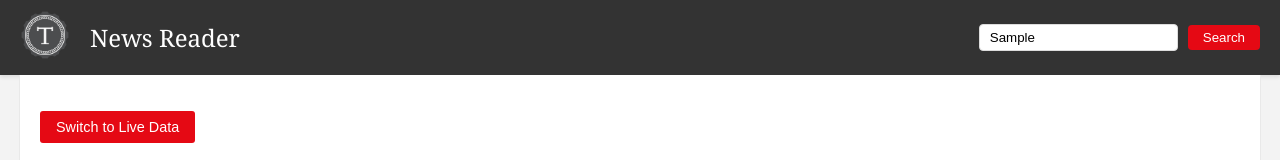
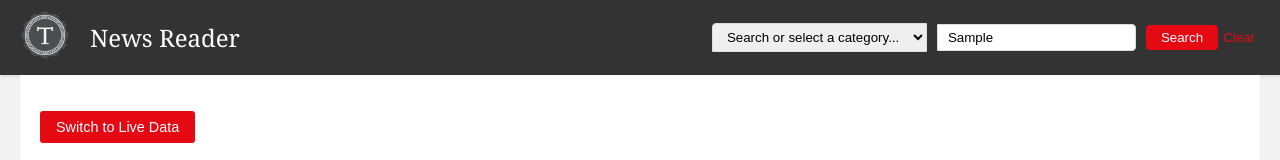
Before and after one commit to Sulton88Mehron90/news-reader, a React (Create React App) app: page / in a window 1280 px wide. Both pictures are taken after typing "Sample" into the empty fields and a click on the button "Search". Shown: the top 160 px of the page. Built offline with nearby package versions, Linux system fonts and the light colour scheme.

Commit message:
feature: Add search handeleing functionality

```diff
--- a/src/Components/App/App.tsx
+++ b/src/Components/App/App.tsx
@@ -9,26 +9,32 @@ import '../App/App.css';
 function App() {
   const [useMockData, setUseMockData] = useState(true);
   const [articles, setArticles] = useState([]);
+  const [selectedCategory, setSelectedCategory] = useState('All');
 
   useEffect(() => {
-    fetchNews("bitcoin", 1, useMockData)
+    fetchArticles(selectedCategory, "");
+  }, [useMockData, selectedCategory]);
+
+  const fetchArticles = (category: string, searchTerm: string = "") => {
+    const query = category === 'All' ? searchTerm : `${category} ${searchTerm}`.trim();
+    fetchNews(query, 1, useMockData)
         .then((data) => {
             setArticles(data.articles);
         })
         .catch((error) => {
             console.error("Error fetching articles:", error);
         });
-  }, [useMockData]);
+  };
 
   const handleSearch = (term: string) => {
     console.log("Using mock data:", useMockData);
-    // You can add logic to search articles based on the term here
     console.log("Searching for:", term);
+    fetchArticles(selectedCategory, term);
   };
 
   return (
     <Router>
-      <NavBar onSearch={handleSearch} />
+      <NavBar onSearch={handleSearch} onCategoryChange={setSelectedCategory} />
       <div className="app-container">
         <button
           onClick={() => setUseMockData(!useMockData)}
--- a/src/Components/NavBar/NavBar.css
+++ b/src/Components/NavBar/NavBar.css
@@ -18,7 +18,7 @@
 .navbar-name {
   font-size: 24px;
   margin-left: 20px;
-  flex: 1; /* allow it to grow */
+  flex: 1;
 }
 
 .navbar-search {
@@ -29,10 +29,10 @@
 .navbar-search input {
   padding: 5px 10px;
   border: 1px solid #ddd;
-  border-radius: 4px;
   outline: none;
   margin-right: 10px;
   transition: border 0.3s;
+  border-radius: 0 4px 4px 0;
 }
 
 .navbar-search input:focus {
@@ -53,7 +53,28 @@
   background-color: #f40612;
 }
 
-/* Responsive styles */
+.navbar-search select {
+  padding: 5px 10px;
+  border: 1px solid #ddd;
+  border-radius: 4px 0 0 0;
+  margin-right: 10px;
+  outline: none;
+  transition: border 0.3s;
+  cursor: pointer;
+}
+
+.navbar-search select:focus {
+  border-color: #e50914;
+}
+
+.navbar-search button[type="button"] {
+  background-color: transparent;
+  color: #e50914;
+  padding-left: 5px;
+  padding-right: 5px;
+  border: none;
+}
+
 @media (max-width: 768px) {
   .navbar {
       flex-direction: column;
--- a/src/Components/NavBar/NavBar.tsx
+++ b/src/Components/NavBar/NavBar.tsx
@@ -5,10 +5,12 @@ import { Link } from 'react-router-dom';
 
 interface NavBarProps {
   onSearch: (term: string) => void;
+  onCategoryChange: (category: string) => void;
 }
 
-const NavBar: React.FC<NavBarProps> = ({ onSearch }) => {
+const NavBar: React.FC<NavBarProps> = ({ onSearch, onCategoryChange }) => {
   const [searchTerm, setSearchTerm] = useState('');
+  const categories = ['All', 'Business', 'Entertainment', 'Health', 'Science', 'Sports', 'Technology'];
 
   const handleFormSubmit = (e: React.FormEvent) => {
     e.preventDefault();
@@ -22,6 +24,18 @@ const NavBar: React.FC<NavBarProps> = ({ onSearch }) => {
       </Link>
       <span className="navbar-name">News Reader</span>
       <form className="navbar-search" onSubmit={handleFormSubmit}>
+        <select
+          onChange={(e) => {
+            onCategoryChange(e.target.value);
+          }}
+        >
+          <option value="">Search or select a category...</option>
+          {categories.map(category => (
+            <option key={category} value={category}>
+              {category}
+            </option>
+          ))}
+        </select>
         <input
           type="text"
           placeholder="Search..."
@@ -29,6 +43,7 @@ const NavBar: React.FC<NavBarProps> = ({ onSearch }) => {
           onChange={(e) => setSearchTerm(e.target.value)}
         />
         <button type="submit">Search</button>
+        {searchTerm && <button type="button" onClick={() => setSearchTerm('')}>Clear</button>}
       </form>
     </div>
   );
--- a/src/apiCalls.tsx
+++ b/src/apiCalls.tsx
@@ -21,11 +21,23 @@ export type apiResponse = {
 const API_KEY = 'c3ecb426dbc045cb9638716ce9dd0f51';
 const BASE_URL = 'https://newsapi.org/v2/';
 
-function fetchNews(query: string, page = 1, useMockData = false, sort?: string, filter?: string) {
+function fetchNews(
+    query: string,
+    page = 1,
+    useMockData = false,
+    category?: string,   // New parameter for category
+    sort?: string,
+    filter?: string
+) {
     if (useMockData) {
         return Promise.resolve(newsData);
     } else {
-        let endpoint = `${BASE_URL}everything?q=${encodeURIComponent(query)}&apiKey=${API_KEY}&page=${page}`;
+        let endpoint;
+        if (category) {
+            endpoint = `${BASE_URL}top-headlines?category=${category}&apiKey=${API_KEY}&page=${page}`;
+        } else {
+            endpoint = `${BASE_URL}everything?q=${encodeURIComponent(query)}&apiKey=${API_KEY}&page=${page}`;
+        }
 
         if (sort) {
             endpoint += `&sortBy=${sort}`;
```
Lines whose indentation alone changed are shown as unchanged.
